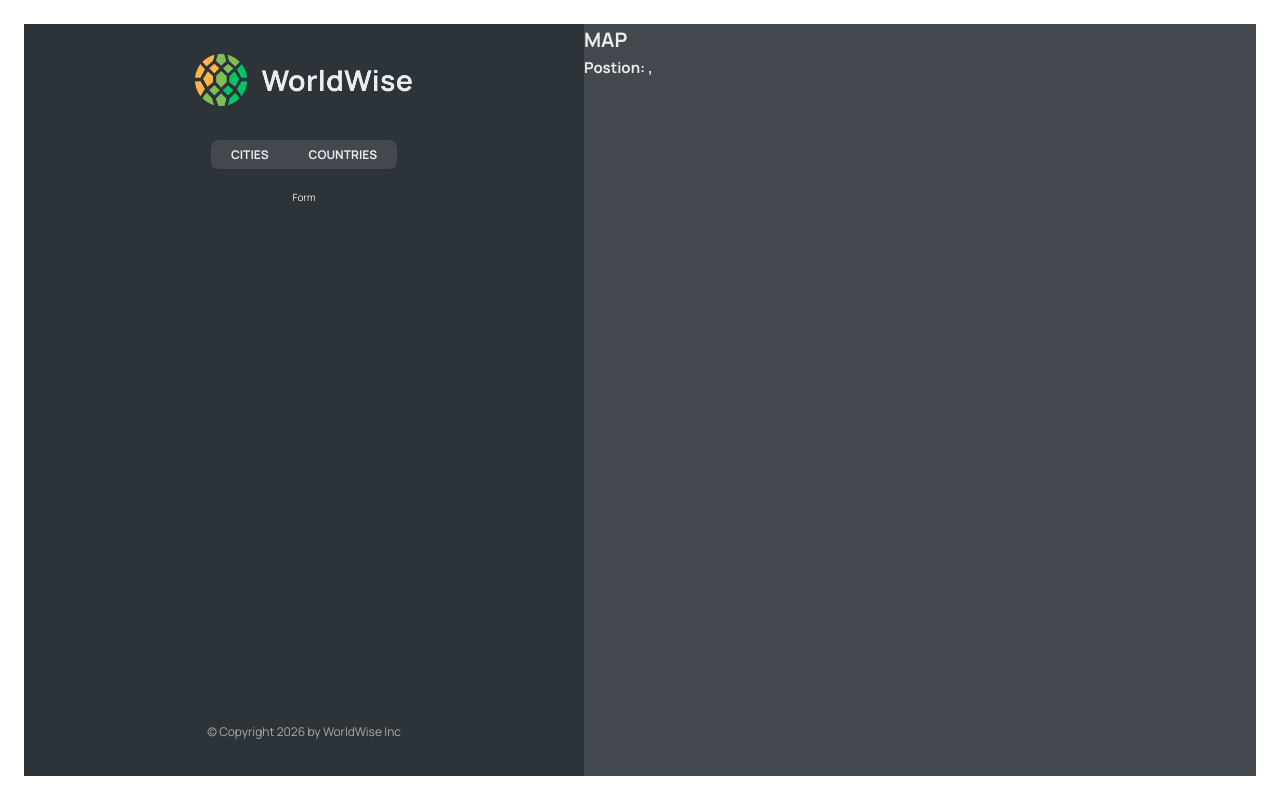
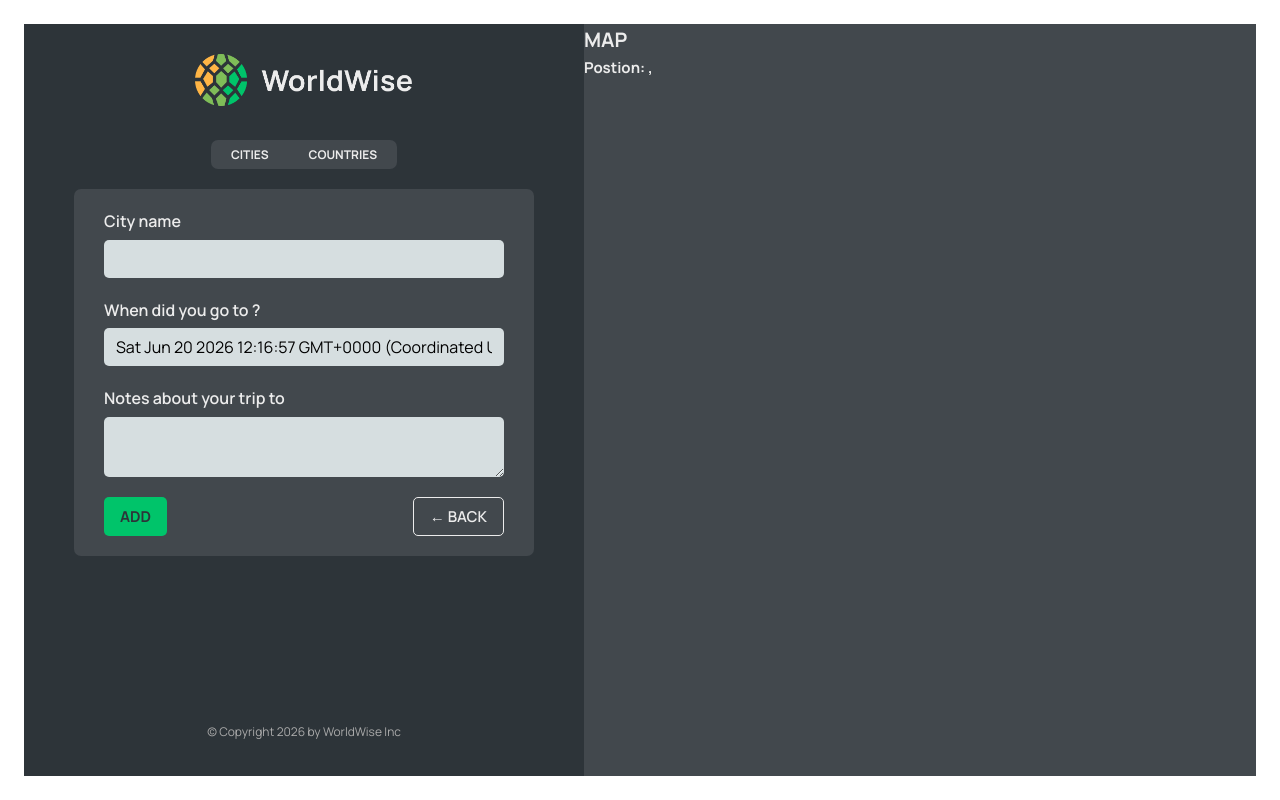
Before and after one commit to danieltroy092/worldwise, a React (Vite) app: page /app/form in a window 1280 px wide. Built offline with nearby package versions, Linux system fonts and the light colour scheme; data requests are answered from the project's data file.

Commit message:
added navigation buttons to form

```diff
--- a/src/App.jsx
+++ b/src/App.jsx
@@ -9,6 +9,7 @@ import Login from "./pages/Login";
 import City from "./components/City";
 import CityList from "./components/CityList";
 import CountryList from "./components/CountryList";
+import Form from "./components/Form";
 
 const BASE_URL = "http://localhost:8000";
 
@@ -53,7 +54,7 @@ function App() {
             path="countries"
             element={<CountryList cities={cities} isLoading={isLoading} />}
           />
-          <Route path="form" element={<p>Form</p>} />
+          <Route path="form" element={<Form />} />
         </Route>
         <Route path="*" element={<PageNotFound />} />
       </Routes>
--- /dev/null
+++ b/src/components/Button.jsx
@@ -0,0 +1,11 @@
+import styles from "./Button.module.css";
+
+function Button({ children, onClick, type }) {
+  return (
+    <button className={`${styles.btn} ${styles[type]}`} onClick={onClick}>
+      {children}
+    </button>
+  );
+}
+
+export default Button;
--- a/src/components/CountryList.jsx
+++ b/src/components/CountryList.jsx
@@ -20,7 +20,7 @@ function CountryList({ cities, isLoading }) {
   return (
     <ul className={styles.countryList}>
       {countries.map((country) => (
-        <CountryItem country={country} />
+        <CountryItem country={country} key={country.country} />
       ))}
     </ul>
   );
--- a/src/components/Form.jsx
+++ b/src/components/Form.jsx
@@ -1,6 +1,8 @@
 // "https://api.bigdatacloud.net/data/reverse-geocode-client?latitude=0&longitude=0"
 
 import { useState } from "react";
+import { useNavigate } from "react-router-dom";
+import Button from "./Button";
 
 import styles from "./Form.module.css";
 
@@ -13,6 +15,8 @@ export function convertToEmoji(countryCode) {
 }
 
 function Form() {
+  const navigate = useNavigate();
+
   const [cityName, setCityName] = useState("");
   const [country, setCountry] = useState("");
   const [date, setDate] = useState(new Date());
@@ -49,8 +53,16 @@ function Form() {
       </div>
 
       <div className={styles.buttons}>
-        <button>Add</button>
-        <button>&larr; Back</button>
+        <Button type="primary">Add</Button>
+        <Button
+          type="back"
+          onClick={(e) => {
+            e.preventDefault();
+            navigate(-1);
+          }}
+        >
+          &larr; Back
+        </Button>
       </div>
     </form>
   );
--- a/src/components/Map.jsx
+++ b/src/components/Map.jsx
@@ -1,14 +1,21 @@
-import { useSearchParams } from "react-router-dom";
+import { useNavigate, useSearchParams } from "react-router-dom";
 import styles from "./Map.module.css";
 
 function Map() {
+  const navigate = useNavigate();
+
   const [searchParams, setSearchParams] = useSearchParams();
 
   const lat = searchParams.get("lat");
   const lng = searchParams.get("lng");
 
   return (
-    <div className={styles.mapContainer}>
+    <div
+      className={styles.mapContainer}
+      onClick={() => {
+        navigate("form");
+      }}
+    >
       <h1>MAP</h1>
       <h2>
         Postion: {lat}, {lng}
```
